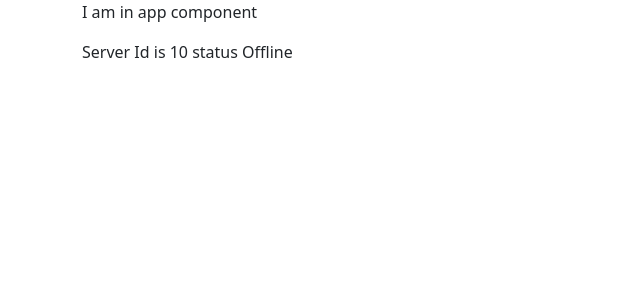
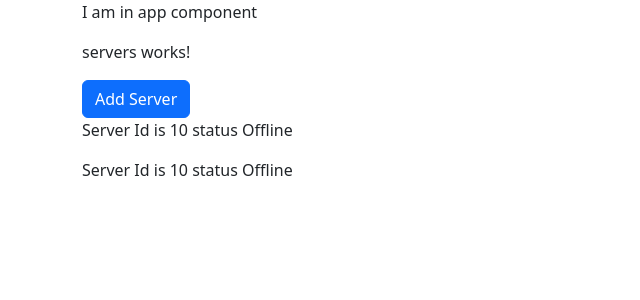
Before and after one commit to imuragesh/Angular2024Cource, an Angular app: page / in a window 1280 px wide. Shown: the top 300 px of the page, without its empty margins (0-640 px from the left). Built offline with nearby package versions, Linux system fonts and the light colour scheme.

Commit message:
data binding to the button and how to make disabled and enabled

```diff
--- a/src/app/app.component.html
+++ b/src/app/app.component.html
@@ -11,12 +11,12 @@ My nmae is {{myName}} -->
     <div class="row">
         <div class="col-xs-12">
             <p>I am in app component</p>
-            <!-- <app-servers></app-servers> -->
+            <app-servers></app-servers>
             <!-- <div app-servers ></div> -->
             <!-- <div class="app-servers"></div> -->
             <!-- <app-sucess-alert></app-sucess-alert>
             <app-Warning-alert></app-Warning-alert> -->
-            <app-server></app-server>
+            <!-- <app-server></app-server> -->
         </div>
     </div>
 </div>
--- a/src/app/servers/servers.component.html
+++ b/src/app/servers/servers.component.html
@@ -1,3 +1,4 @@
 <p>servers works!</p>
+<button class="btn btn-primary" [disabled]='!AlloeNewServer' >Add Server</button>
 <app-server></app-server>
 <app-server></app-server>
--- a/src/app/servers/servers.component.ts
+++ b/src/app/servers/servers.component.ts
@@ -3,14 +3,24 @@ import { Component,OnInit } from '@angular/core';
 @Component({
   // selector: 'app-servers',
   // selector: '[app-servers]',
-  selector:'.app-servers',
-  template: `<app-server></app-server>
-  <h6> this is the javascript notation</h6>
-  <app-server></app-server>`,
+  selector:'app-servers',
+  // template: `<app-server></app-server>
+  // <h6> this is the javascript notation</h6>
+  // <app-server></app-server>`,
+  templateUrl:'./servers.component.html',
   styleUrls: ['./servers.component.css']
 })
-export class ServersComponent {
-constructor(){}
+export class ServersComponent implements OnInit {
+
+  AlloeNewServer:boolean=false;
+
+
+  constructor(){
+    setTimeout(() => {
+      this.AlloeNewServer=true;
+    }, 2000);
+
+  }
 
 ngOnInit(){
 
```
Also changed, not shown: 1 other file (tests, documents, lock files or other folders).
